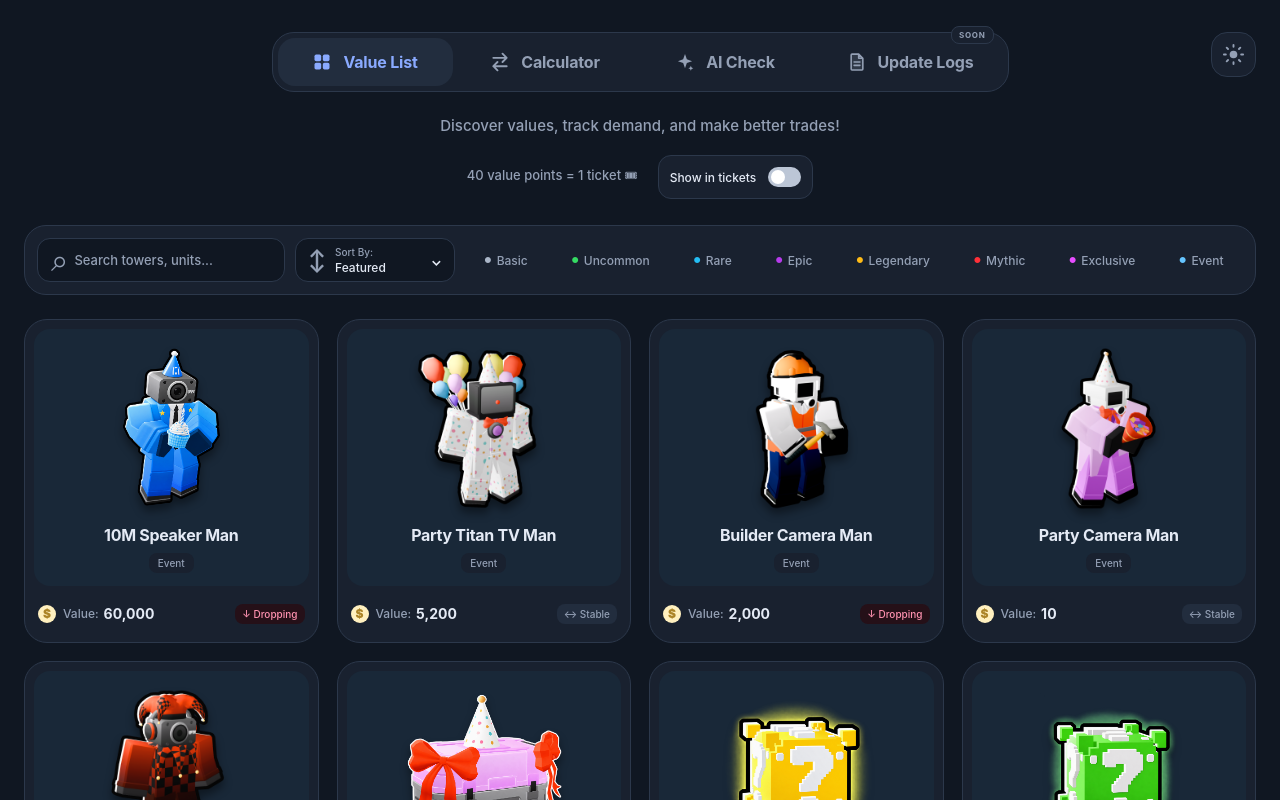
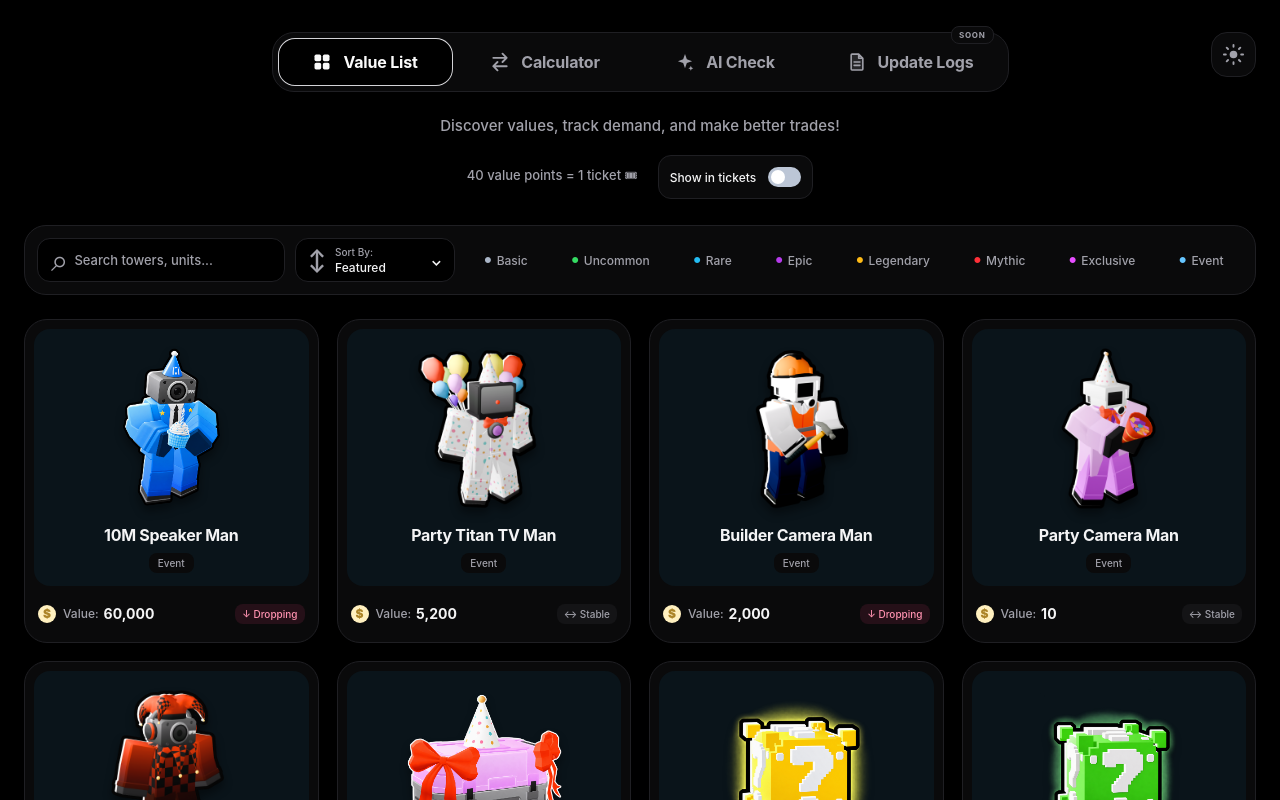
Before and after one commit to RehanMehtaIND/Alliance, a website: page index.html in a window 1280 px wide. Both pictures are taken after a click on the button "Dark mode". Shown: the top 800 px of the page. Drawn offline with Linux system fonts and the light colour scheme; files whose address does not match are found by name.

Commit message:
Theme update and slang for builder added.

```diff
--- a/minimal-theme.css
+++ b/minimal-theme.css
@@ -10,14 +10,14 @@
   --text-secondary: #778398;
 }
 :root[data-theme=dark] {
-  --ink: #e4eaf5;
-  --muted: #94a0b5;
-  --surface: #19212f;
-  --canvas: #101722;
-  --subtle: #222d3e;
-  --line: #2c384b;
-  --accent: #8aaaff;
-  --text-secondary: #94a0b5;
+  --ink: #f4f4f5;
+  --muted: #a1a1aa;
+  --surface: #0a0a0b;
+  --canvas: #000000;
+  --subtle: #141416;
+  --line: #1f1f23;
+  --accent: #fafafa;
+  --text-secondary: #a1a1aa;
 }
 :root { font-family: ui-rounded, 'SF Pro Rounded', -apple-system, BlinkMacSystemFont, 'Segoe UI', sans-serif; color: var(--ink); background: var(--canvas); }
 body { background: var(--canvas); -webkit-font-smoothing: antialiased; }
@@ -36,6 +36,7 @@ button:focus-visible, input:focus-visible, select:focus-visible { outline: 3px s
 #calculator-tab, #ai-tab { width: 175px; }
 .nav-button.updates { width: 185px; color: var(--muted); }
 .nav-button.active, [data-theme=dark] .nav-button.active { color: var(--accent); background: var(--subtle); }
+:root[data-theme=dark] .nav-button.active { background: var(--canvas); box-shadow: inset 0 0 0 1px #d4d4d8; }
 .nav-icon { width: 20px; height: 20px; }
 .nav-button.active .nav-icon { filter: none; }
 .soon, [data-theme=dark] .soon { top: -12px; right: 9px; padding: 3px 7px; border: 1px solid var(--line); border-radius: 8px; background: var(--surface); color: var(--muted); font-size: 8px; font-weight: 650; letter-spacing: .7px; box-shadow: none; text-shadow: none; transform: none; }
```
Also changed, not shown: lib/trade.js.
